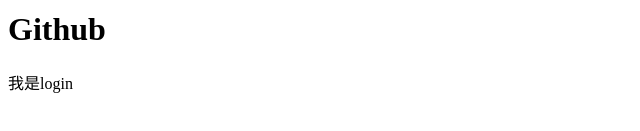
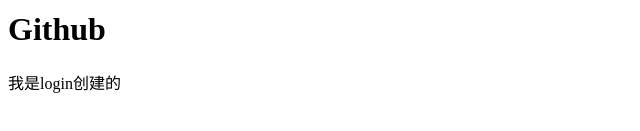
Before and after one commit to TopEmma/test001, a plain HTML site: page index.html in a window 1280 px wide. Shown: the part 127-258 px from the top of the page, 0-640 px from the left. Drawn offline with Linux system fonts and the light colour scheme.

Commit message:
保存login

```diff
--- a/index.html
+++ b/index.html
@@ -13,7 +13,7 @@
     <h1>Github</h1>
     <h1>Github</h1>
     <h1>Github</h1>
-    <p>我是login</p>
+    <p>我是login创建的</p>
 </body>
 
 </html>
```
